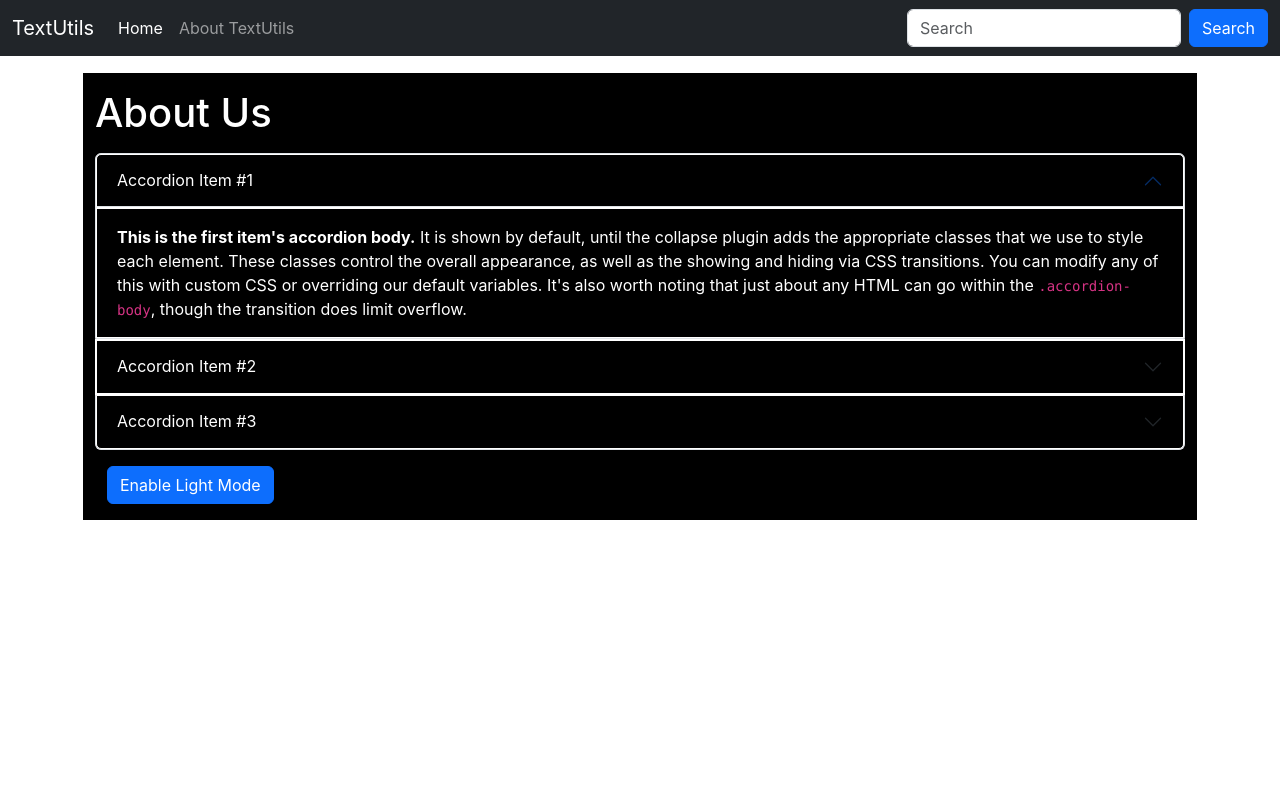
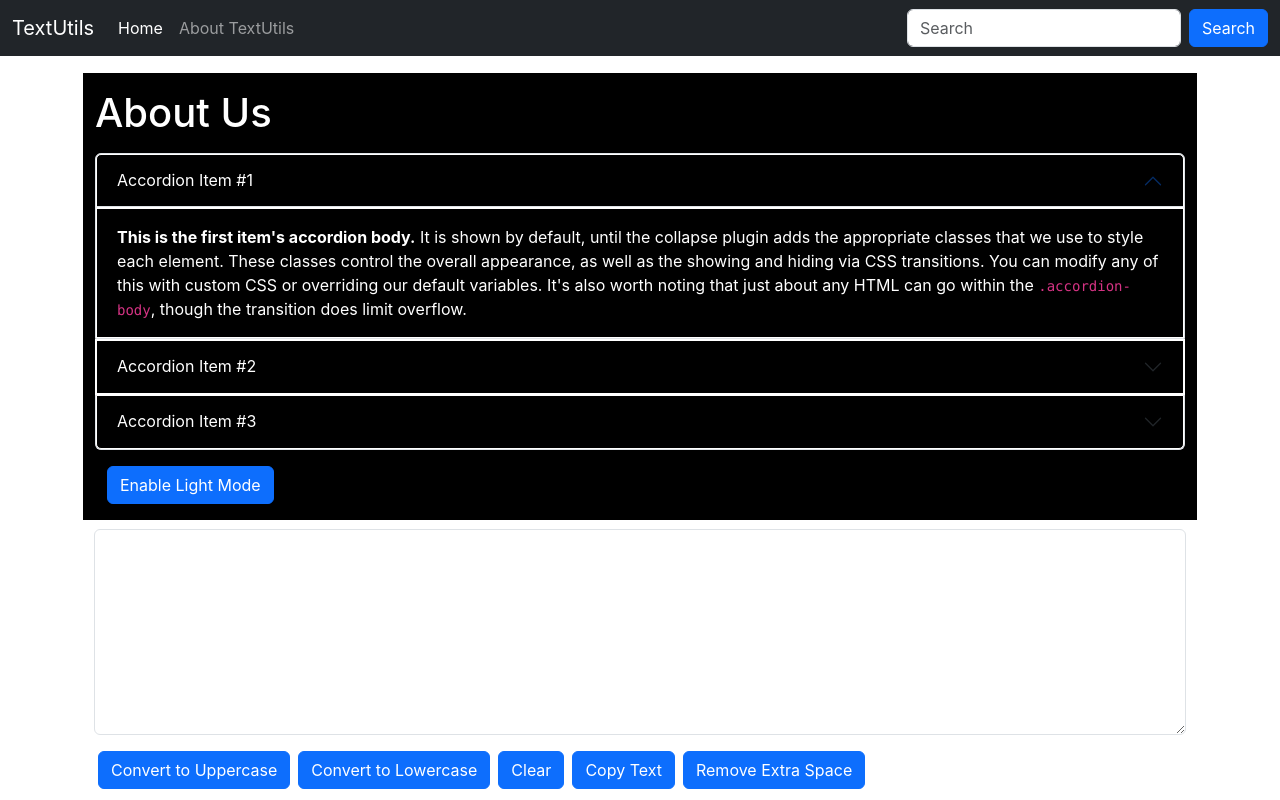
Before and after one commit to Syarif-Ys/textutils, a React (Create React App) app: page / in a window 1280 px wide. Shown: the top 800 px of the page. Built offline with nearby package versions, Linux system fonts and the light colour scheme.

Commit message:
video 11 complete

```diff
--- a/src/App.js
+++ b/src/App.js
@@ -1,7 +1,7 @@
 import './App.css';
 import About from './components/About';
 import Navbar from './components/Navbar';
-// import TextForm from './components/TextForm';
+import TextForm from './components/TextForm';
 
 function App() {
   return (
@@ -10,6 +10,7 @@
       <div className="container my-3">
         {/*<TextForm heading="Enter the text to analyze below" />*/}
         <About />
+        <TextForm />
       </div>
     </>
   );
--- a/src/components/TextForm.js
+++ b/src/components/TextForm.js
@@ -18,6 +18,19 @@
         setText(event.target.value);
     }
 
+    const handleCopy = ()=> {
+        console.log("I am copy");
+        var text = document.getElementById("myBox");
+        text.select();
+        text.setSelectionRange(0, 9999);
+        navigator.clipboard.writeText(text.value);
+    }
+
+    const handleExtraSpaces = ()=> {
+        let newText = text.split(/[ ]+/);
+        setText(newText.join(" "));
+    }
+
     const handleClearClick = (event)=>{
         //console.log("On Changed");
         setText('');
@@ -36,6 +49,8 @@
         <button className="btn btn-primary mx-1" onClick={handleUpClick}>Convert to Uppercase</button>
         <button className="btn btn-primary mx-1" onClick={handleLoClick}>Convert to Lowercase</button>
         <button className="btn btn-primary mx-1" onClick={handleClearClick}>Clear</button>
+        <button className="btn btn-primary mx-1" onClick={handleCopy}>Copy Text</button>
+        <button className="btn btn-primary mx-1" onClick={handleExtraSpaces}>Remove Extra Space</button>
     </div>
     <div className="container my-3">
         <h1>Your text summary</h1>
```
